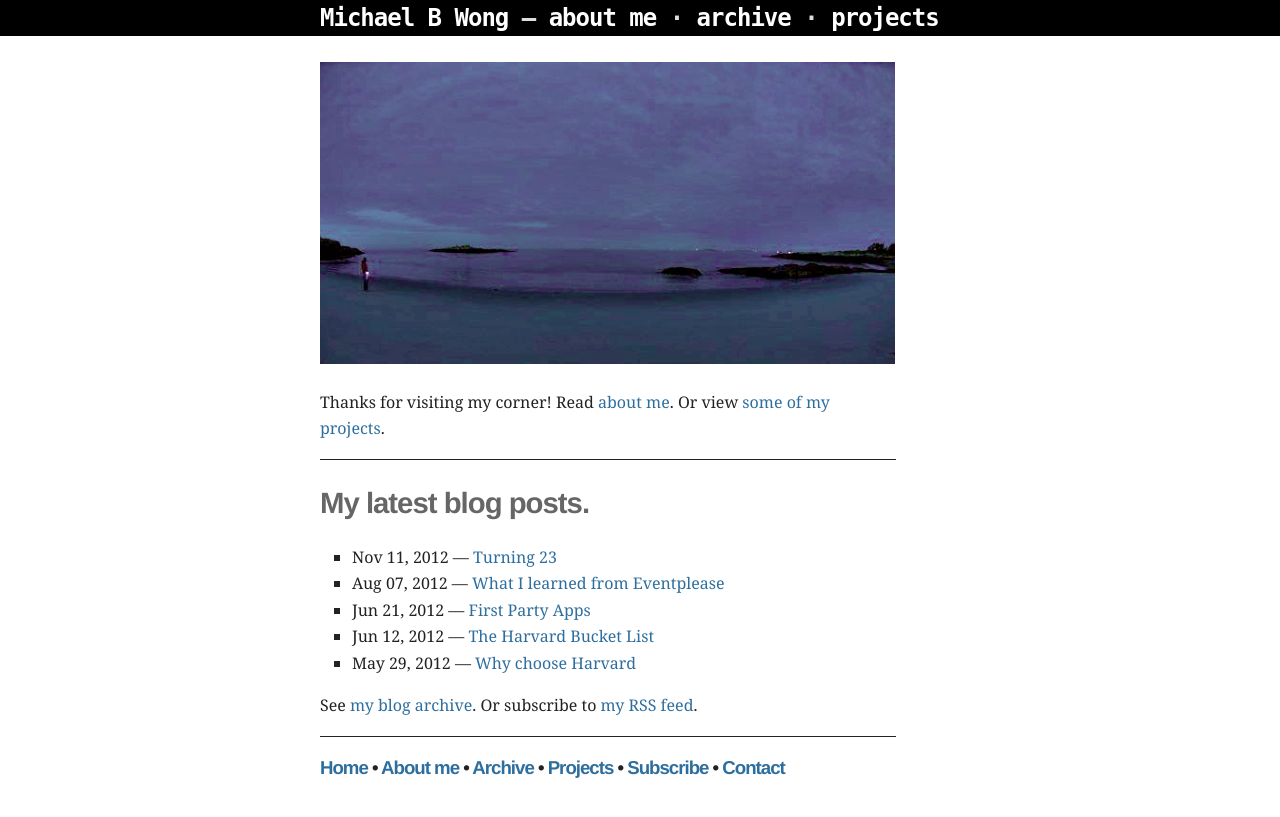
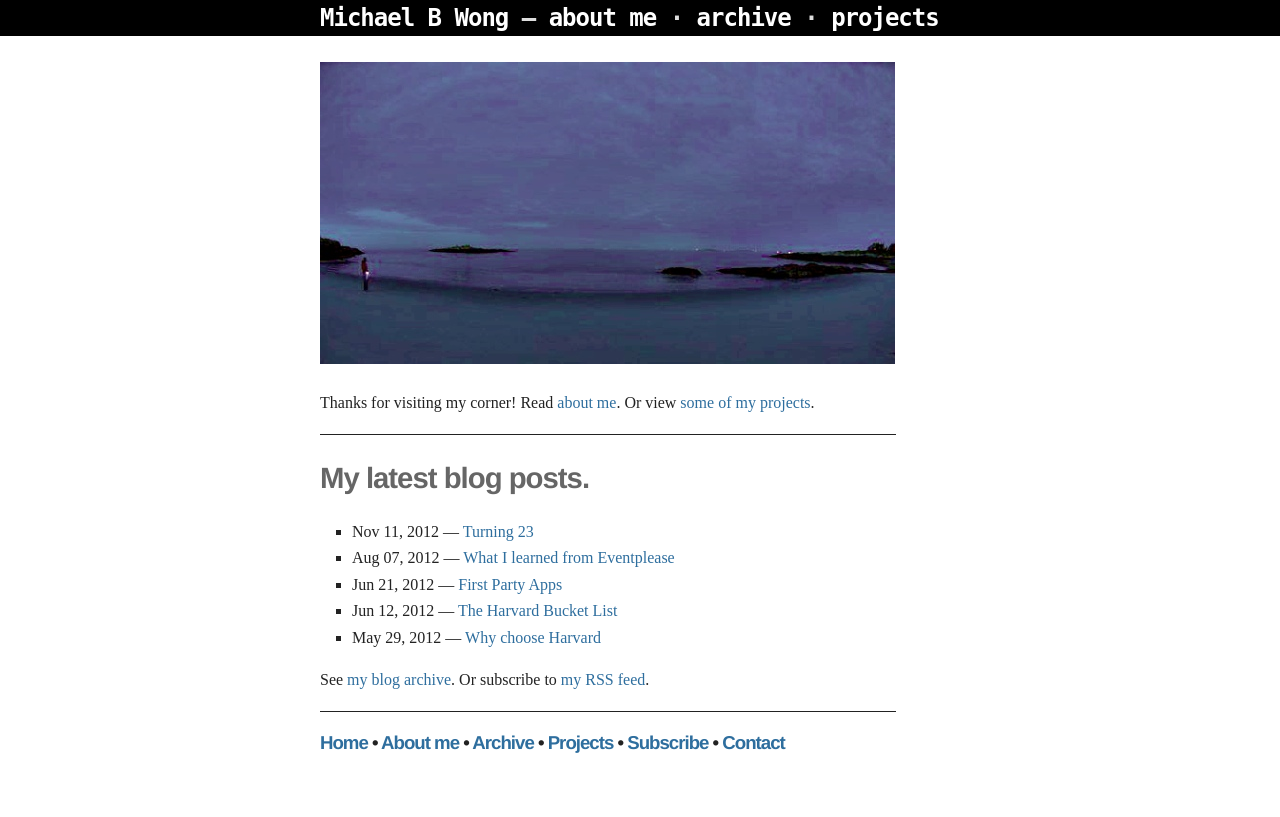
Before and after one commit to mbwong/mbwong.github.com, a Jekyll site: the page built from index.html, in a window 1280 px wide. Shown: the top 817 px of the page. Built offline with Jekyll 4.4.1, drawn with Linux system fonts in a browser that asks for light colours.

Commit message:
Update css/screen.css

```diff
--- a/css/screen.css
+++ b/css/screen.css
@@ -7,7 +7,7 @@
 body {
   background-color: #FFF;
   color: #222;
-  font-family: 'Georgia', 'Times New Roman', 'Times', serif;
+  font-family: 'Times New Roman', 'Times', serif;
   line-height: 1.4em;
   margin: 0px auto 18px 0px;
 }
```
